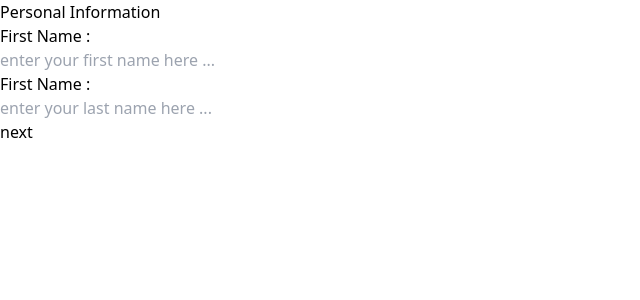
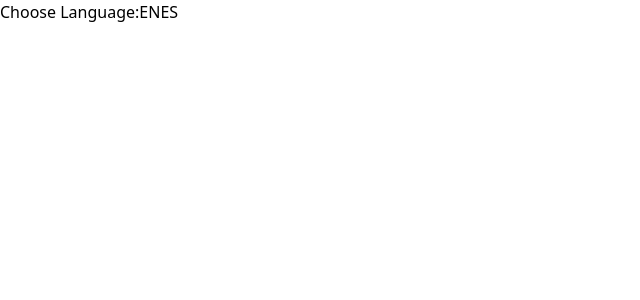
Before and after one commit to sarojghalan/nx_react_monorepo, a React (Vite) app in the folder apps/react-monorepo-practice/: page / in a window 1280 px wide. Shown: the top 300 px of the page, without its empty margins (0-640 px from the left). Built offline with nearby package versions, Linux system fonts and the light colour scheme.

Commit message:
playing with language translator

```diff
--- a/apps/react-monorepo-practice/src/app/app.tsx
+++ b/apps/react-monorepo-practice/src/app/app.tsx
@@ -1,7 +1,15 @@
+import { useTranslation } from 'react-i18next';
 import './app.module.css';
 import { Form } from '@org/client/components/form';
 export function App() {
-  return <Form />;
+  const { t, i18n } = useTranslation('global');
+  return (
+    <div>
+      {t('header.chooseLanguage')}
+      <button onClick={() => i18n.changeLanguage('en')}>EN</button>
+      <button onClick={() => i18n.changeLanguage('np')}>ES</button>
+    </div>
+  );
 }
 
 export default App;
```
